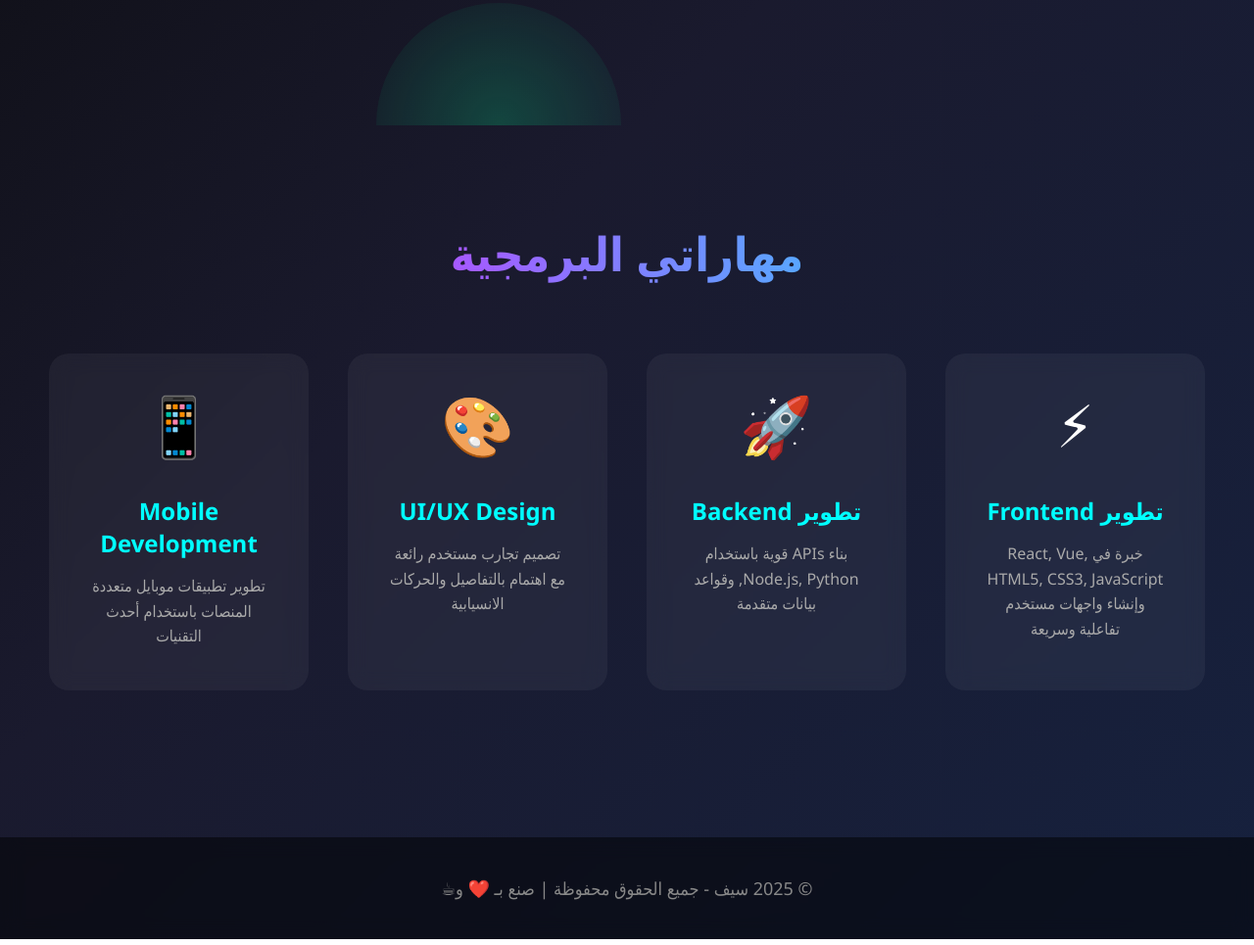
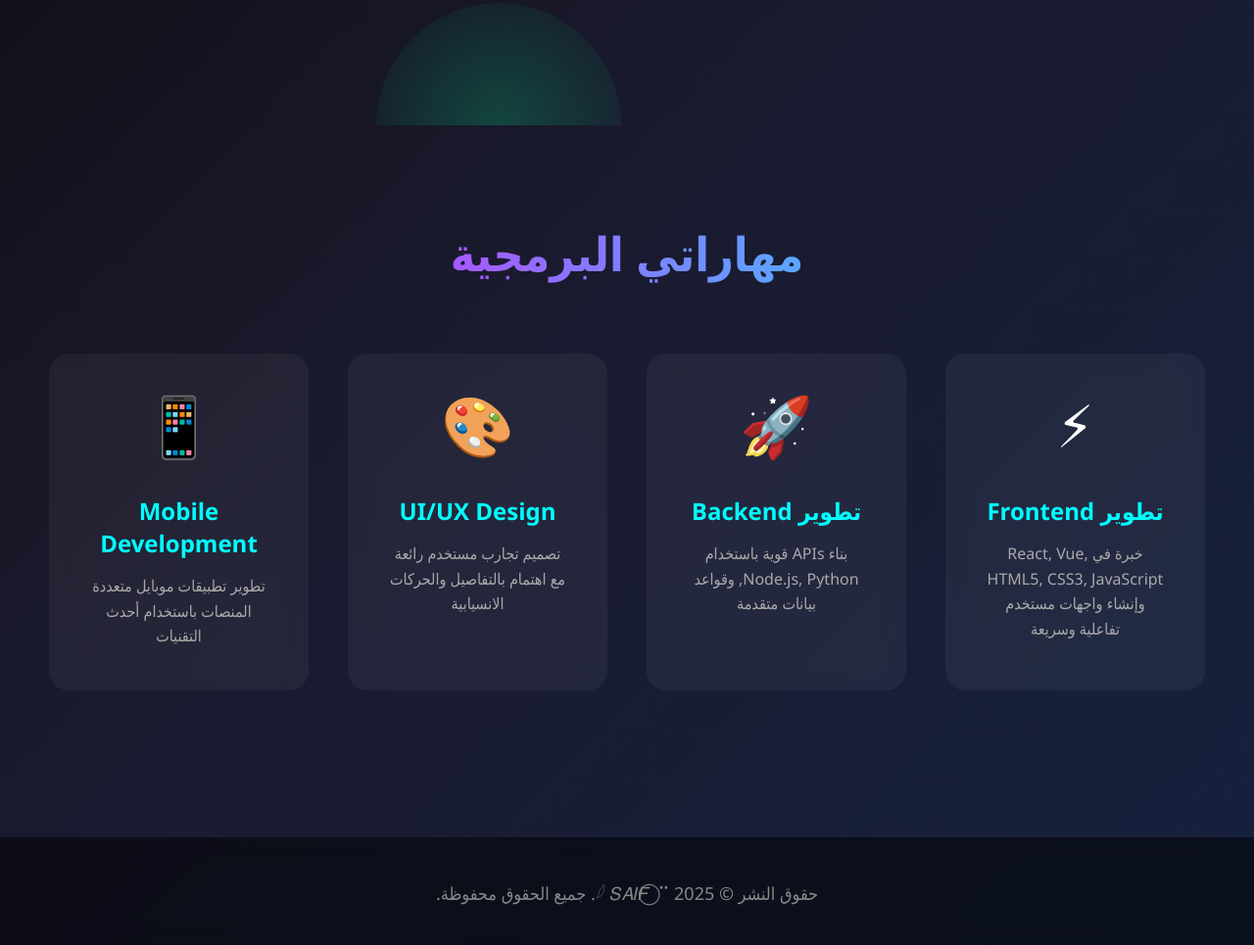
Before and after one commit to garwds/saif-site, a plain HTML site: page index.html in a window 1280 px wide. Shown: the part 672-1637 px from the top of the page at 98% size. Drawn offline with Linux system fonts and the light colour scheme.

Commit message:
Update index.html

```diff
--- a/index.html
+++ b/index.html
@@ -415,7 +415,7 @@
     </section>
 
     <footer>
-        <p>© 2025 سيف - جميع الحقوق محفوظة | صنع بـ ❤️ و☕</p>
+        <p>حقوق النشر © 2025 𓆪 𝑆𝐴𝐼𝐹 ⃝ ⠉. جميع الحقوق محفوظة.</p>
     </footer>
 
     <script>
```
